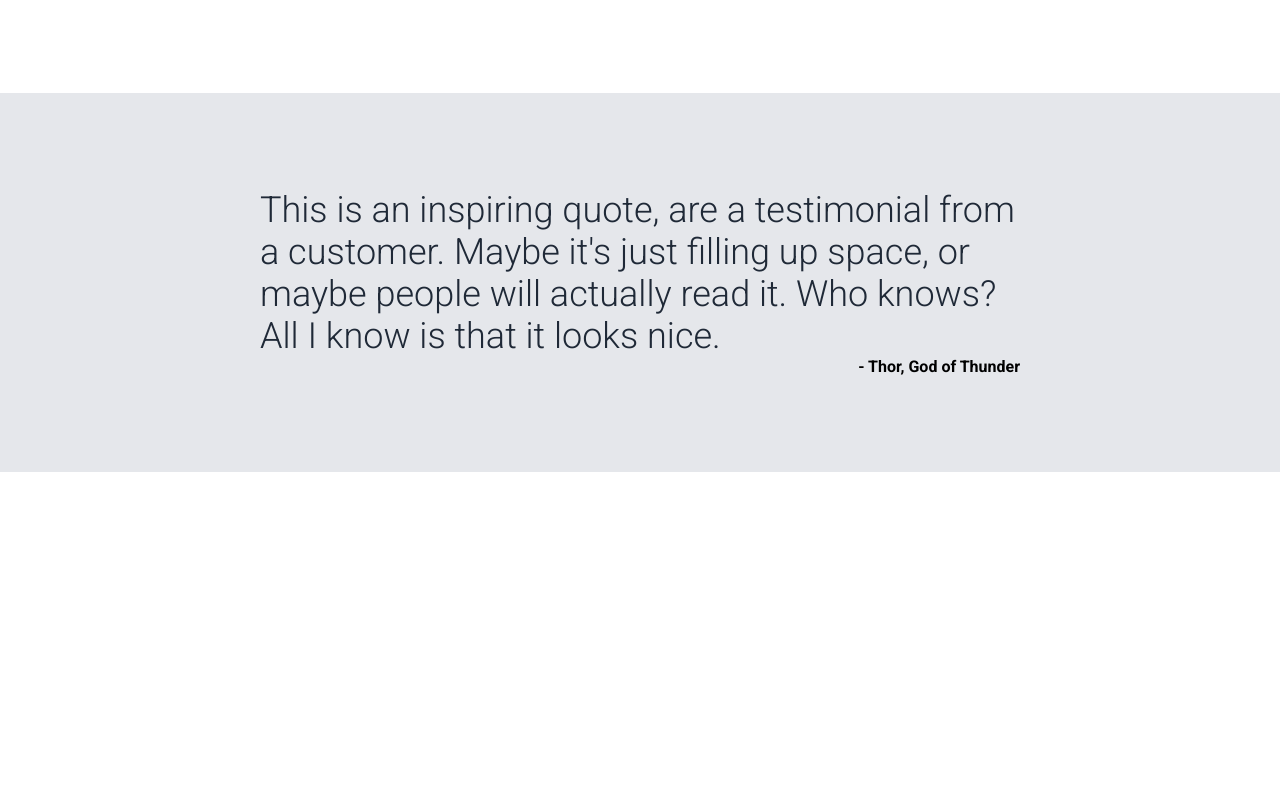
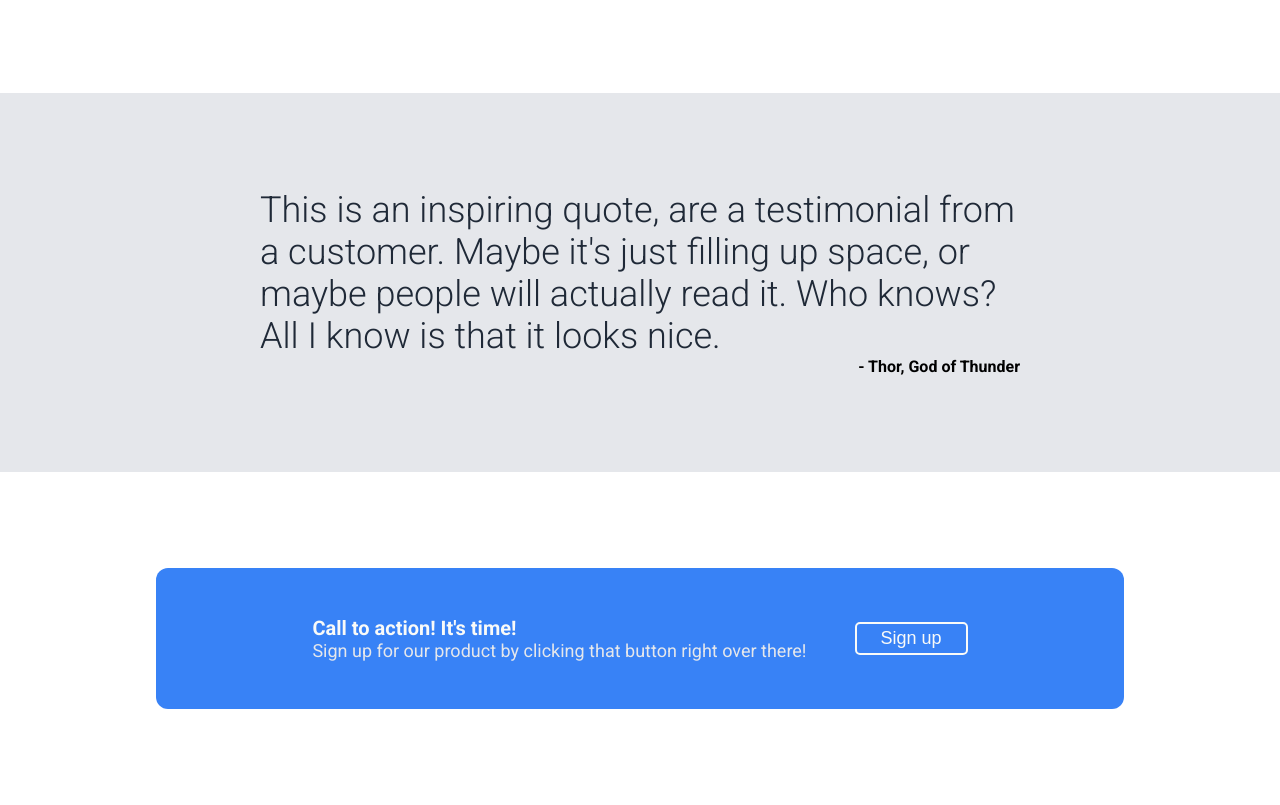
Before and after one commit to gbntb/landing-page, a plain HTML site: page index.html in a window 1280 px wide. Shown: the part 1003-1808 px from the top of the page. Before the commit the page ends 1475 px from the top, so only its background shows below. Drawn offline with Linux system fonts and the light colour scheme.

Commit message:
Complete call-to-action section

```diff
--- a/index.html
+++ b/index.html
@@ -67,5 +67,16 @@
         </p>
         <p class="quote-signature">- Thor, God of Thunder</p>
     </div>
+
+    <!-- ACTION -->
+    <div class="cta-container">
+        <div class="cta">
+            <div class="cta-content">
+                <h2 class="cta-content-title">Call to action! It's time!</h2>
+                <p class="cta-content-text">Sign up for our product by clicking that button right over there!</p>
+            </div>
+            <button class="cta-button">Sign up</button>
+        </div>
+    </div>
 </body>
 </html>
--- a/styles.css
+++ b/styles.css
@@ -127,3 +127,40 @@ body {
     font-weight: bold;
     align-self: flex-end;
 }
+
+.cta-container {
+    display: flex;
+    justify-content: center;
+    align-items: center;
+    padding: 96px 0;
+}
+
+.cta {
+    background-color: #3882f6;
+    display: flex;
+    align-items: center;
+    gap: 48px;
+    padding: 48px 156px;
+    border-radius: 12px;
+}
+
+.cta-content-title {
+    color: #f9faf8;
+    font-size: 20px;
+    font-weight: bold;
+}
+
+.cta-content-text {
+    color: #e5e7eb;
+    font-size: 18px;
+}
+
+.cta-button {
+    background-color: #3882f6;
+    color: #f9faf8;
+    font-size: 18px;
+    border: #f9faf8 2px solid;
+    border-radius: 5px;
+    flex-shrink: 0;
+    padding: 4px 24px;
+}
```
